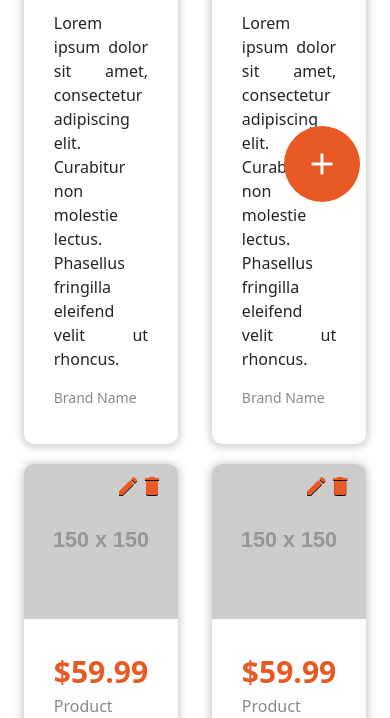
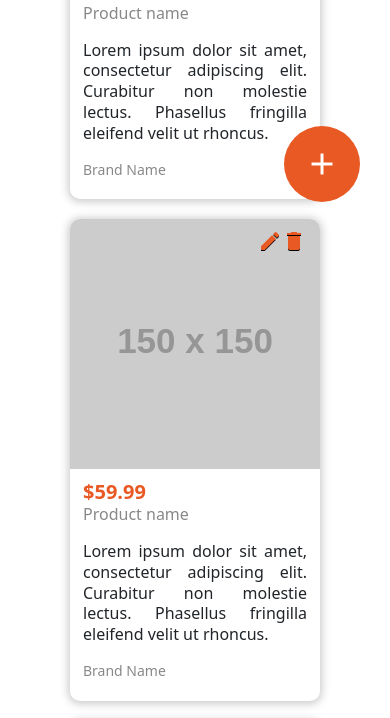
Before and after one commit to AlanCastro-123/webuy, a plain HTML site: page view/adminProductList.html in a window 390 px wide. Shown: the part 612-1330 px from the top of the page. Drawn offline with Linux system fonts and the light colour scheme; placeholder pictures from the web are drawn by us.

Commit message:
added responsiveness to adminProductList.css

```diff
--- a/css/view-css/adminProductList.css
+++ b/css/view-css/adminProductList.css
@@ -104,9 +104,12 @@ p {
     display: flex;
     flex-direction: column;
     justify-content: space-between;
-    flex-basis: 21%;
+    flex-basis: 315px;
     transition: all 400ms;
+    max-height: 600px;
 }
+
+
 
 .list-container .product-item:hover {
     box-shadow: 0px 1px 8px 2px #ec6f43;
@@ -204,3 +207,22 @@ input[type="text"].search-input{
     border-radius: 0px 5px 5px 0px;
     padding-top: 5px;
 }
+
+@media screen and (max-width: 768px) {
+    .list-container .product-item{
+        flex-basis: 250px;
+    }
+
+    .product-info{
+        overflow: hidden;
+        line-height: 1.3rem;
+    }
+
+    .product-wrapper{
+        padding: 3px;
+    }
+
+    #p-price {
+        font-size: 20px;
+    }
+}
```
